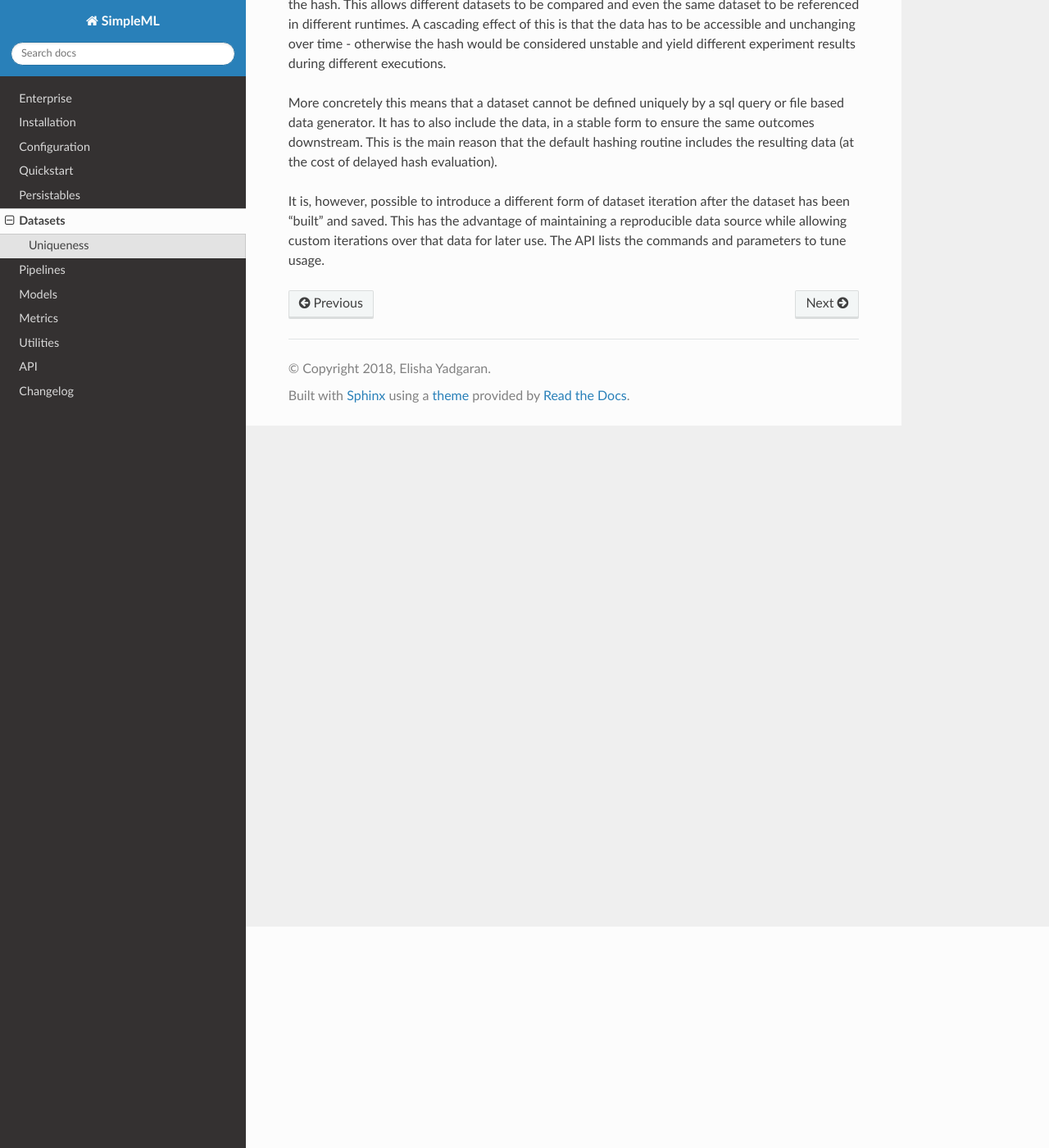
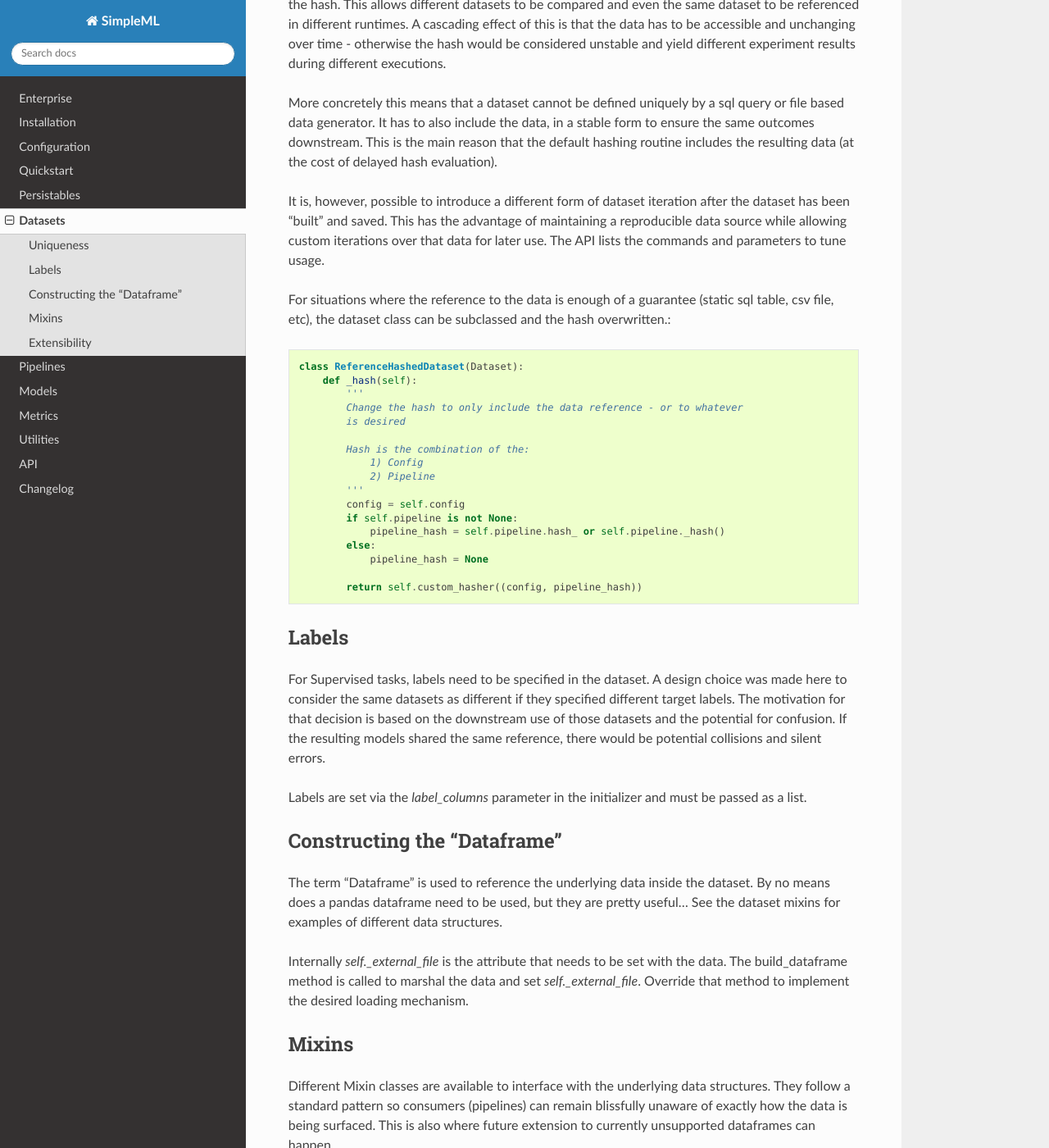
Before and after one commit to eyadgaran/SimpleML, a Sphinx documentation site: the page built from docs/source/datasets.rst, in a window 1280 px wide and 1400 px high, scrolled down 270 px. Shown: the whole window at 82% size. Built offline with Sphinx 7.4.7 and the Read the Docs theme 2.0.0, drawn with Linux system fonts in a browser that asks for light colours; the version number could not be read and is left out; some of the changed text lies outside the part shown.

Commit message:
datasets

```diff
--- a/docs/source/datasets.rst
+++ b/docs/source/datasets.rst
@@ -21,3 +21,103 @@ It is, however, possible to introduce a different form of dataset
 iteration after the dataset has been "built" and saved. This has the advantage of
 maintaining a reproducible data source while allowing custom iterations over that
 data for later use. The API lists the commands and parameters to tune usage.
+
+For situations where the reference to the data is enough of a guarantee (static
+sql table, csv file, etc), the dataset class can be subclassed and the hash
+overwritten.::
+
+  class ReferenceHashedDataset(Dataset):
+      def _hash(self):
+          '''
+          Change the hash to only include the data reference - or to whatever
+          is desired
+
+          Hash is the combination of the:
+              1) Config
+              2) Pipeline
+          '''
+          config = self.config
+          if self.pipeline is not None:
+              pipeline_hash = self.pipeline.hash_ or self.pipeline._hash()
+          else:
+              pipeline_hash = None
+
+          return self.custom_hasher((config, pipeline_hash))
+
+
+Labels
+------
+For Supervised tasks, labels need to be specified in the dataset. A design choice
+was made here to consider the same datasets as different if they specified
+different target labels. The motivation for that decision is based on the downstream
+use of those datasets and the potential for confusion. If the resulting models
+shared the same reference, there would be potential collisions and silent errors.
+
+Labels are set via the `label_columns` parameter in the initializer and must be
+passed as a list.
+
+
+Constructing the "Dataframe"
+----------------------------
+The term "Dataframe" is used to reference the underlying data inside the dataset.
+By no means does a pandas dataframe need to be used, but they are pretty useful...
+See the dataset mixins for examples of different data structures.
+
+Internally `self._external_file` is the attribute that needs to be set with the
+data. The build_dataframe method is called to marshal the data and set `self._external_file`.
+Override that method to implement the desired loading mechanism.
+
+
+Mixins
+------
+Different Mixin classes are available to interface with the underlying data
+structures. They follow a standard pattern so consumers (pipelines) can remain
+blissfully unaware of exactly how the data is being surfaced. This is also where
+future extension to currently unsupported dataframes can happen.
+
+The basic form of a dataset mixin is::
+
+  class AbstractDatasetMixin(object):
+      @property
+      def X(self):
+          '''
+          Return the subset that isn't in the target labels
+          '''
+          raise NotImplementedError
+
+      @property
+      def y(self):
+          '''
+          Return the target label columns
+          '''
+          raise NotImplementedError
+
+      def get(self, column, split):
+          '''
+          Unimplemented method to explicitly split X and y
+          Must be implemented by subclasses
+          '''
+          raise NotImplementedError
+
+      def get_feature_names(self):
+          '''
+          Should return a list of the features in the dataset
+          '''
+          raise NotImplementedError
+
+Methods: `X`, `y`, `get`; all target retrieving some subset of the data. Implementations
+exist for both pandas-like and numpy dataframes as well as composed dataset classes.
+
+Method `get_feature_names` also returns a subset of the data, but most importantly
+it only returns feature information for later analysis.
+
+
+Extensibility
+-------------
+All SimpleML persistables are designed with extensibility in mind. The frameworks
+and libraries of today are not necessarily going to continue to be the defacto.
+Datasets are no different and contain hooks to emulate the same behavior with
+different implementations.
+
+Use the examples of Pandas and Numpy datasets for guidance on implementing a
+new type of dataset.
```
